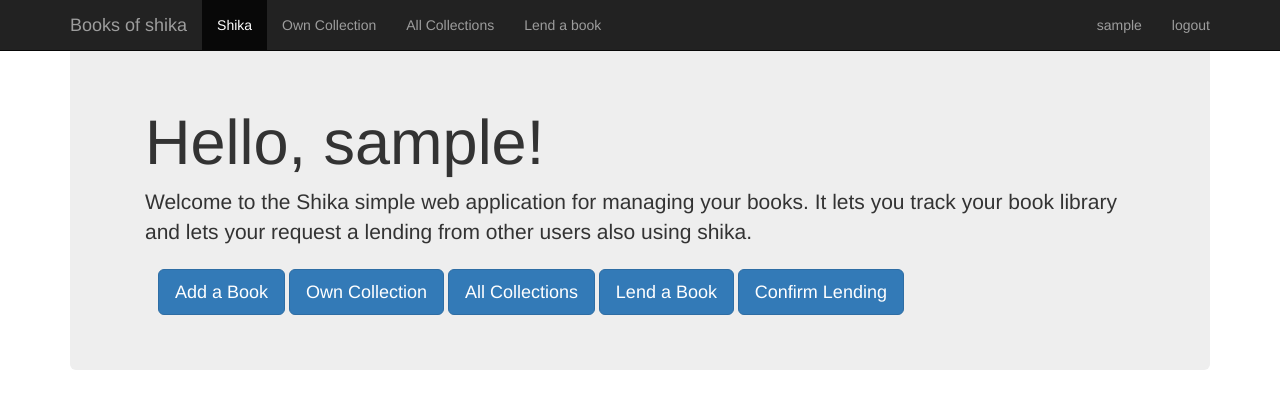
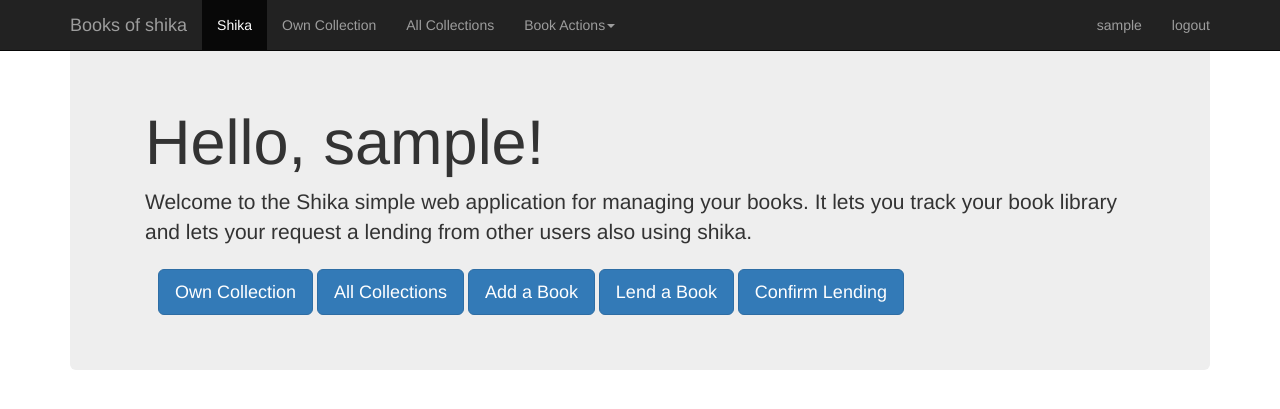
Before and after one commit to msvalina/books-of-shika, a Django app: page / in a window 1280 px wide. Shown: the top 409 px of the page. Run offline with Django 3.2, Linux system fonts and the light colour scheme; the visitor is signed in with stand-in values (Sample User, id 1); some libraries are stand-ins or nearby versions.

Commit message:
added dropdown menu, which unfortunaly uses js

```diff
--- a/shika/templates/shika/home.html
+++ b/shika/templates/shika/home.html
@@ -8,12 +8,12 @@
     lets you track your book library and lets your request a lending from other
     users also using shika. </p>
     <div class="btn group">
+      <a class="btn btn-primary btn-lg" href="{% url 'shika:collection' %}"
+        role="button"> Own Collection</a>
+      <a class="btn btn-primary btn-lg" href="{% url 'shika:allcollection' %}"
+        role="button"> All Collections</a>
       <a class="btn btn-primary btn-lg" href="{% url 'shika:bookentry' %}"
         role="button"> Add a Book</a>
-      <a class="btn btn-primary btn-lg" href="{% url 'shika:collection' %}"
-        role="button"> Own Collection</a>
-      <a class="btn btn-primary btn-lg" href="/shika/allcollections/"
-        role="button"> All Collections</a>
       <a class="btn btn-primary btn-lg" href="{% url 'shika:lending' %}"
         role="button"> Lend a Book</a>
       <a class="btn btn-primary btn-lg" href="{% url 'shika:confirm' %}"
--- a/templates/base.html
+++ b/templates/base.html
@@ -17,6 +17,9 @@ lending" />
 {# Load the tag libraries #}
 {% load bootstrap3 %}
 
+<script type="text/javascript"
+src="http://code.jquery.com/jquery-2.1.0.min.js"></script>
+
 {# Load CSS and JavaScript #}
 {% bootstrap_css %}
 {% bootstrap_javascript %}
@@ -29,11 +32,13 @@ lending" />
 </head>
 
 <body>
-  <div class="navbar navbar-inverse navbar-fixed-top" role="navigation">
+
+  <nav class="navbar navbar-inverse navbar-fixed-top" role="navigation">
     <div class="container">
       <div class="navbar-header">
         <button type="button" class="navbar-toggle collapsed"
-          data-toggle="collapse" data-target=".navbar-collapse">
+          data-toggle="collapse" data-target=".navbar-collapse"
+          aria-expanded="false" aria-controls="navbar">
           <span class="sr-only">Toggle navigation</span>
           <span class="icon-bar"></span>
           <span class="icon-bar"></span>
@@ -41,12 +46,21 @@ lending" />
         </button>
         <a class="navbar-brand" href="{% url 'shika:home' %}">Books of shika</a>
       </div>
-      <div class="collapse navbar-collapse">
+      <div id="navbar" class="collapse navbar-collapse collapse">
         <ul class="nav navbar-nav">
           <li class="active"><a href="{% url 'shika:home' %}">Shika</a></li>
           <li><a href="{% url 'shika:collection' %}">Own Collection</a></li>
-          <li><a href="/shika/allcollections/">All Collections</a></li>
-          <li><a href="{% url 'shika:lending' %}">Lend a book</a></li>
+          <li><a href="{% url 'shika:allcollection' %}">All Collections</a></li>
+          <li class="dropdown">
+            <a href="{% url 'shika:bookentry' %}" class="dropdown-toggle" data-toggle="dropdown">
+              Book Actions<span class="caret"></span></a>
+            <ul class="dropdown-menu" role="menu">
+              <li><a href="{% url 'shika:bookentry' %}">Add a Book</a></li>
+              <li><a href="{% url 'shika:lending' %}">Lend a Book</a></li>
+              <li class="divider"></li>
+              <li><a href="{% url 'shika:confirm' %}">Confirm Lending</a></li>
+            </ul>
+          </li>
         </ul>
         {% if user.is_authenticated %}
         <ul class="nav navbar-nav navbar-right">
@@ -58,7 +72,7 @@ lending" />
         {% endif %}
       </div><!--/.nav-collapse -->
     </div>
-  </div>
+  </nav>
 
   <div class="container theme-showcase" role="main">
   {% if messages %}
```
Lines whose indentation alone changed are shown as unchanged.
